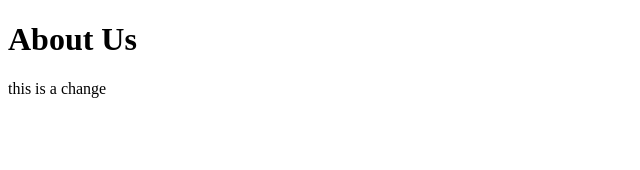
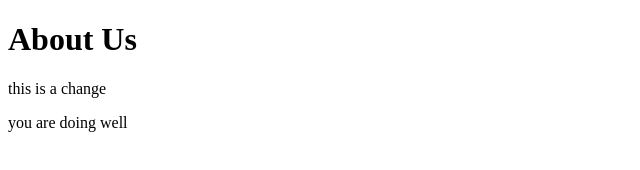
Before and after one commit to Poseidonsbreeze/git-demo-app2, a plain HTML site: page about.html in a window 1280 px wide. Shown: the whole page, without its empty margins (0-640 px from the left). Drawn offline with Linux system fonts and the light colour scheme.

Commit message:
you are doing well

```diff
--- a/about.html
+++ b/about.html
@@ -11,6 +11,9 @@
         <p>
             this is a change
         </p>
+        <p>
+            you are doing well
+        </p>
     </div>
 </body>
 </html>
```
